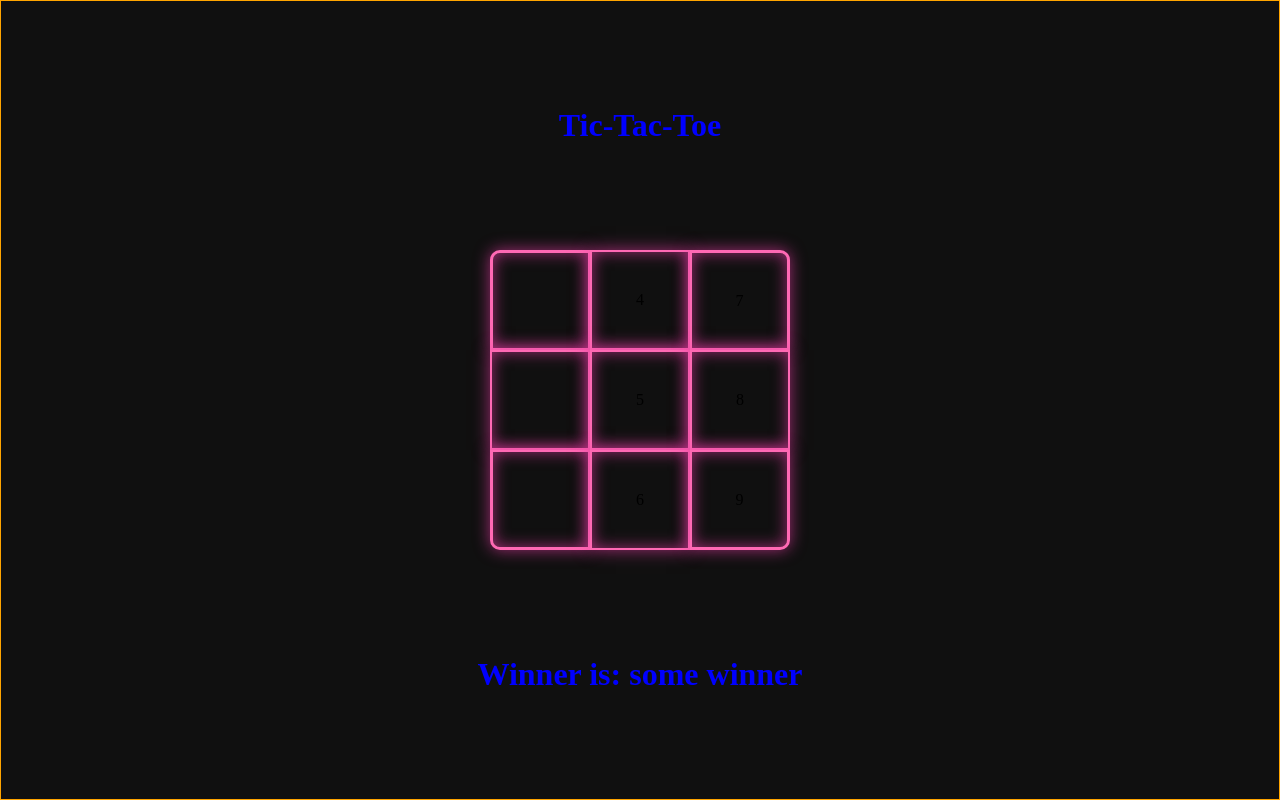
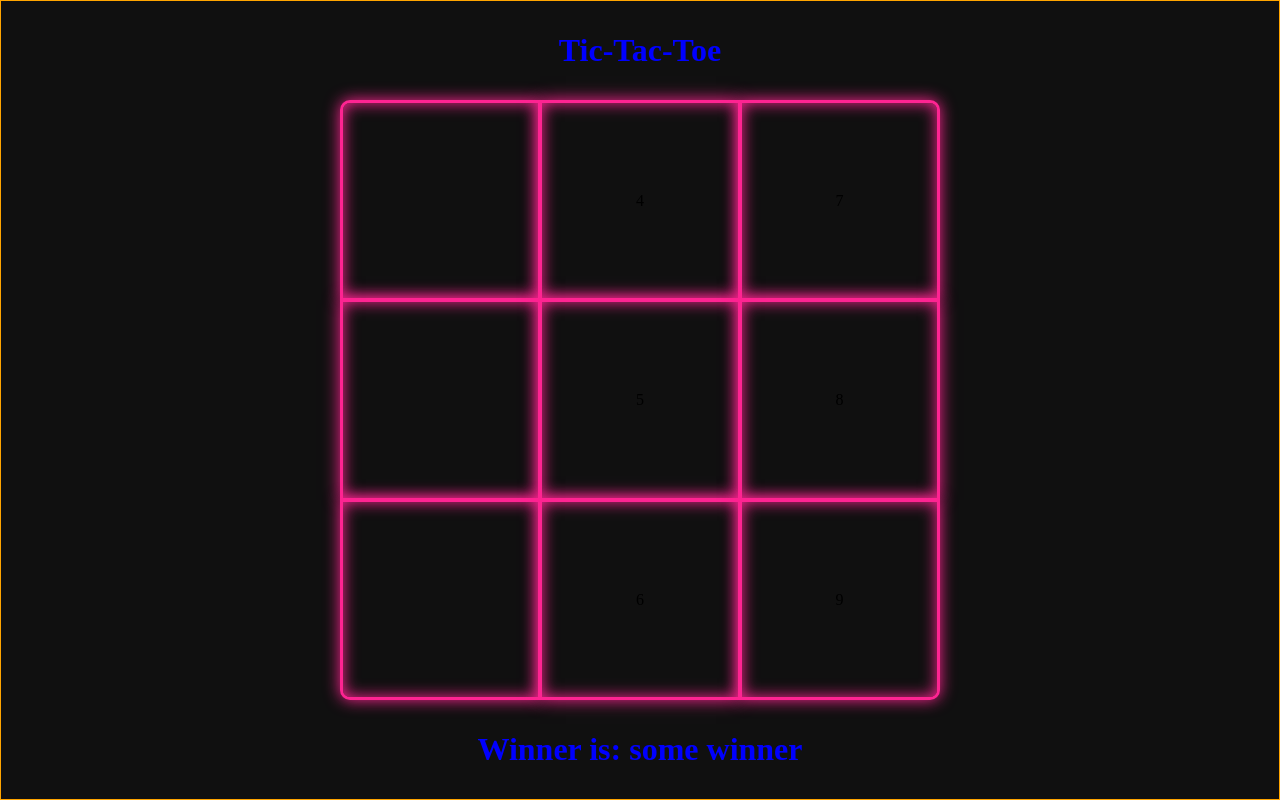
Before and after one commit to LadyLockheed/my-80s-tic-tac-toe, a React (Vite) app: page / in a window 1280 px wide. Built offline with nearby package versions, Linux system fonts and the light colour scheme.

Commit message:
css for neon color on board

```diff
--- a/src/Components/board.css
+++ b/src/Components/board.css
@@ -1,45 +1,62 @@
+:root {
+  --pink: #fe2492;
+}
+
 .board {
   display: grid;
   justify-content: center;
   align-content: center;
   grid-template-columns: repeat(3, auto);
-  margin: 0 auto;
+  /* margin: 0 auto; */
 }
 
 .square {
   padding: .5rem;
-  height: 100px;
-  width: 100px;
+  height: 200px;
+  width: 200px;
   display: flex;
   justify-content:center;
   align-items: center;
-  border: 2px solid hotpink;
-  box-shadow: inset 0 0 1rem rgba(223, 57, 159, 0.7),
-  0 0 1rem rgba(223, 57, 159, 0.7);
+  border: 2px solid var(--pink);
+  box-shadow: inset 0 0 1rem var(--pink),
+  0 0 1rem var(--pink);
 
 }
 
 .board .squares-row:nth-child(1) .square:nth-child(1) {
   border-radius: 10px 0 0 0 ;
-  border-left: 3px solid hotpink;
-  border-top: 3px solid hotpink;
+  border-left: 3px solid var(--pink);
+  border-top: 3px solid var(--pink);
 
 }
 
 .board .squares-row:nth-child(1) .square:nth-child(3) {
   border-radius: 0 0 0 10px;
-  border-left: 3px solid hotpink;
-  border-bottom: 3px solid hotpink;
+  border-left: 3px solid var(--pink);
+  border-bottom: 3px solid var(--pink);
 }
 
 .board .squares-row:nth-child(3) .square:nth-child(1) {
   border-radius: 0 10px 0 0 ;
-  border-top: 3px solid hotpink;
-  border-right: 3px solid hotpink;
+  border-top: 3px solid var(--pink);
+  border-right: 3px solid var(--pink);
 }
 
 .board .squares-row:nth-child(3) .square:nth-child(3) {
   border-radius: 0 0 10px 0 ;
-  border-bottom: 3px solid hotpink;
-  border-right: 3px solid hotpink;
+  border-bottom: 3px solid var(--pink);
+  border-right: 3px solid var(--pink);
 }
+
+.board .squares-row:nth-child(1) .square:nth-child(2) {
+  border-left: 3px solid var(--pink);
+}
+.board .squares-row:nth-child(2) .square:nth-child(1) {
+  border-top: 3px solid var(--pink);
+}
+.board .squares-row:nth-child(2) .square:nth-child(3) {
+  border-bottom: 3px solid var(--pink);
+}
+.board .squares-row:nth-child(3) .square:nth-child(2) {
+  border-right: 3px solid var(--pink);
+}
```
